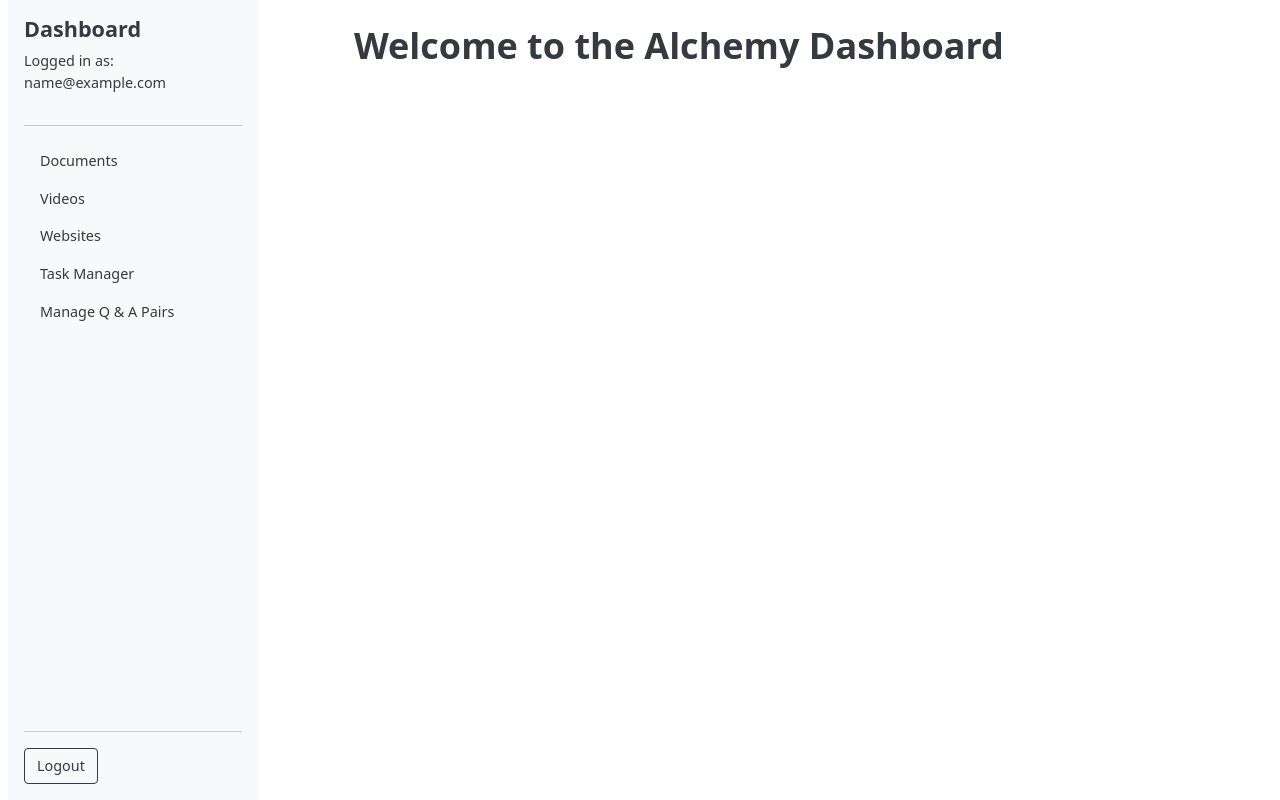
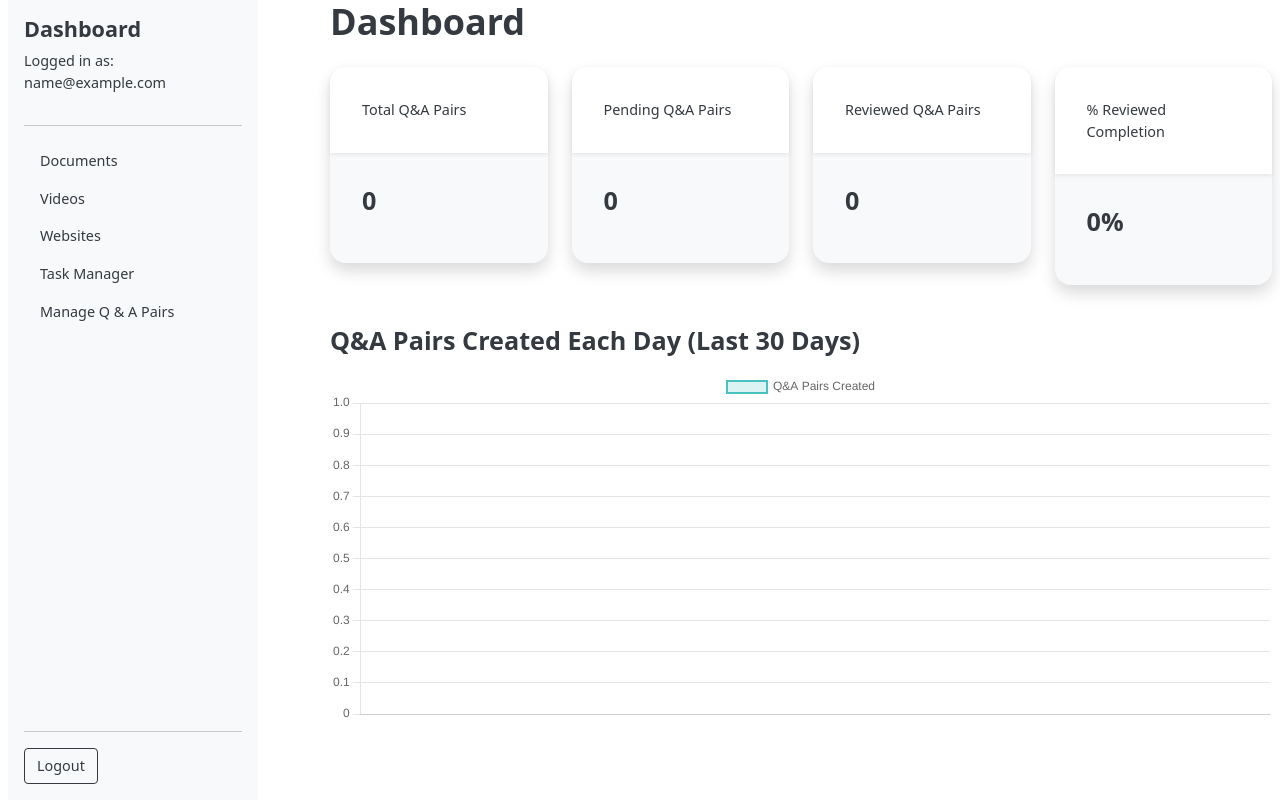
Before and after one commit to AImagineers-io/alchemy, a Django app: page /dashboard/ in a window 1280 px wide. Run offline with Django 5.2, Linux system fonts and the light colour scheme; the visitor is signed in with stand-in values (Sample User, id 1); data that the repository does not hold is empty; parts of the project's set-up code (start-up, migrations or seed data) failed here and were passed over; some libraries are stand-ins or nearby versions.

Commit message:
completed simple dashboard metrics

```diff
--- a/dashboard/templates/dashboard/dashboard.html
+++ b/dashboard/templates/dashboard/dashboard.html
@@ -3,22 +3,93 @@
 
 <div class="container-fluid">
     <div class="row">
-        <!-- Sidebar Column-->
-         <div class="col-md-3">
+        <!-- Sidebar Column -->
+        <div class="col-md-3">
             {% include 'sidebar.html' %}
-         </div>
+        </div>
 
-         <!-- Main Content Column-->
-          <div class="col-md-9">
-            <div class="p-4">
-                <h1>Welcome to the Alchemy Dashboard</h1>
+        <!-- Main Content Column -->
+        <div class="col-md-9">
+            <h1 class="mb-4">Dashboard</h1>
+
+            <!-- Stats Cards -->
+            <div class="row mb-4">
+                <!-- Total Q&A Pairs -->
+                <div class="col-md-3">
+                    <div class="card text-dark bg-light mb-3">
+                        <div class="card-header">Total Q&A Pairs</div>
+                        <div class="card-body">
+                            <h3 class="card-title">{{ total_qas }}</h3>
+                        </div>
+                    </div>
+                </div>
+
+                <!-- Pending Q&A Pairs -->
+                <div class="col-md-3">
+                    <div class="card text-dark bg-light mb-3">
+                        <div class="card-header">Pending Q&A Pairs</div>
+                        <div class="card-body">
+                            <h3 class="card-title">{{ pending_qas }}</h3>
+                        </div>
+                    </div>
+                </div>
+
+                <!-- Reviewed Q&A Pairs -->
+                <div class="col-md-3">
+                    <div class="card text-dark bg-light mb-3">
+                        <div class="card-header">Reviewed Q&A Pairs</div>
+                        <div class="card-body">
+                            <h3 class="card-title">{{ reviewed_qas }}</h3>
+                        </div>
+                    </div>
+                </div>
+
+                <!-- % Reviewed Completion -->
+                <div class="col-md-3">
+                    <div class="card text-dark bg-light mb-3">
+                        <div class="card-header">% Reviewed Completion</div>
+                        <div class="card-body">
+                            <h3 class="card-title">{{ reviewed_percentage }}%</h3>
+                        </div>
+                    </div>
+                </div>
             </div>
-          </div>
 
-
-
+            <!-- Line Graph Section -->
+            <h3 class="mb-3">Q&A Pairs Created Each Day (Last 30 Days)</h3>
+            <canvas id="lineGraph" width="400" height="150"></canvas>
+        </div>
     </div>
 </div>
 
+{% include 'footer.html' %}
 
-{% include 'footer.html' %}
+<!-- Chart.js -->
+<script src="https://cdn.jsdelivr.net/npm/chart.js"></script>
+<script>
+    const chartData = {{ chart_data|safe }};
+    const labels = Object.keys(chartData);
+    const data = Object.values(chartData);
+
+    const ctx = document.getElementById('lineGraph').getContext('2d');
+    new Chart(ctx, {
+        type: 'line',
+        data: {
+            labels: labels,
+            datasets: [{
+                label: 'Q&A Pairs Created',
+                data: data,
+                borderColor: 'rgba(75, 192, 192, 1)',
+                backgroundColor: 'rgba(75, 192, 192, 0.2)',
+                borderWidth: 2,
+                fill: true
+            }]
+        },
+        options: {
+            responsive: true,
+            scales: {
+                y: { beginAtZero: true }
+            }
+        }
+    });
+</script>
--- a/dashboard/views.py
+++ b/dashboard/views.py
@@ -1,7 +1,36 @@
 from django.shortcuts import render
 from django.contrib.auth.decorators import login_required
+from django.db.models import Count
+from django.db.models.functions import TruncDate
+from django.utils.timezone import now, timedelta
+from core.models import QAPair
 
 @login_required
 def dashboard(request):
-    context = {'user_email': request.user.email}
+    # Stats
+    total_qas = QAPair.objects.count()
+    pending_qas = QAPair.objects.filter(status='Pending').count()
+    reviewed_qas = QAPair.objects.filter(status='Reviewed').count()
+
+    reviewed_percentage = (reviewed_qas / total_qas * 100) if total_qas > 0 else 0
+
+    last_30_days = now() - timedelta(days=30)
+    uploads_per_day = (
+        QAPair.objects.filter(created_at__gte=last_30_days)
+        .annotate(day=TruncDate('created_at'))
+        .values('day')
+        .annotate(total=Count('qa_id'))
+        .order_by('day')
+    )
+
+    chart_data = {str(entry['day']): entry['total'] for entry in uploads_per_day}
+
+    context = {
+        'user_email': request.user.email,
+        'total_qas': total_qas,
+        'pending_qas': pending_qas,
+        'reviewed_qas': reviewed_qas,
+        'reviewed_percentage': round(reviewed_percentage, 2),
+        'chart_data': chart_data,
+        }
     return render(request, 'dashboard/dashboard.html', context)
```
Also changed, not shown: README.md.
